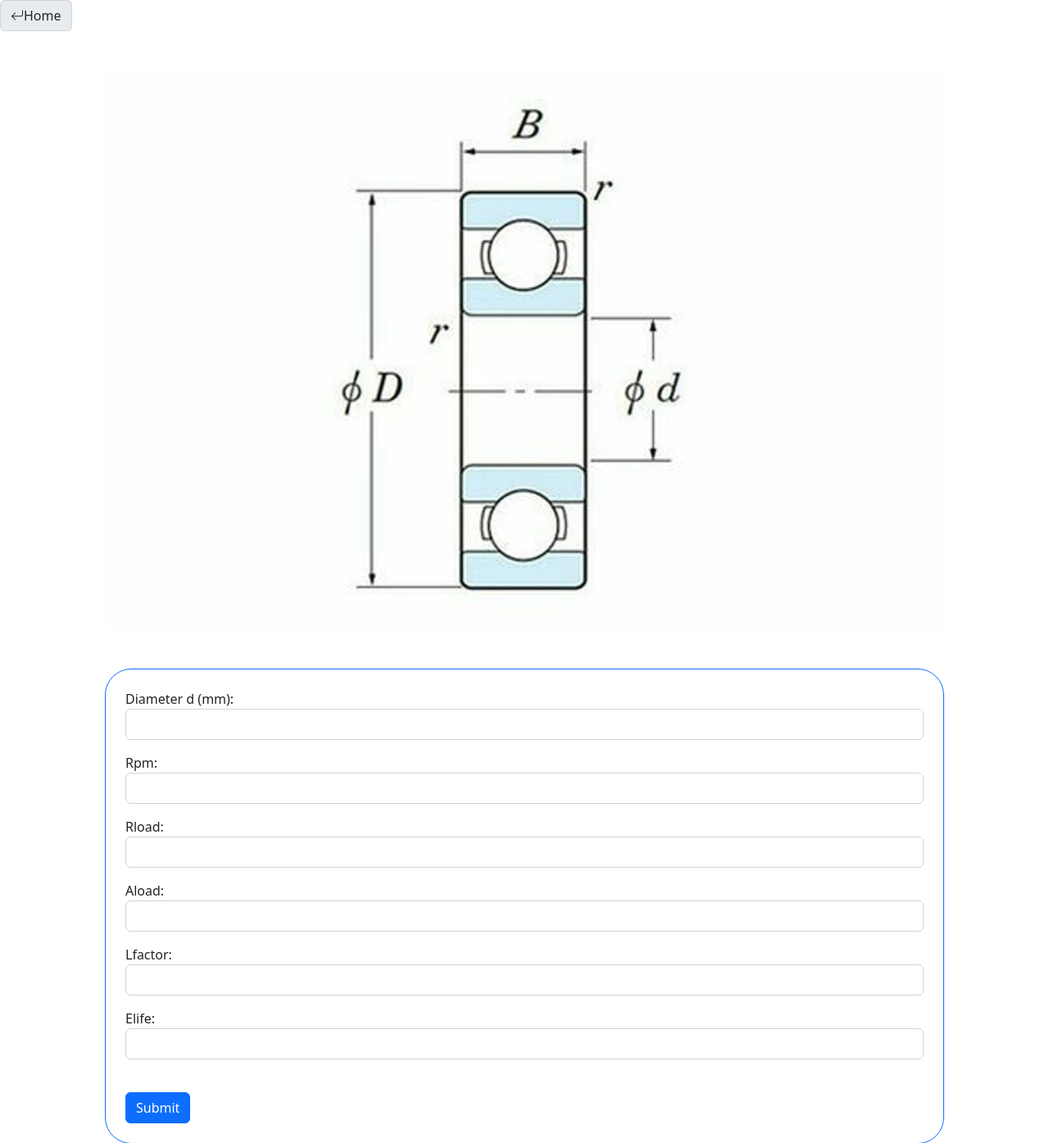
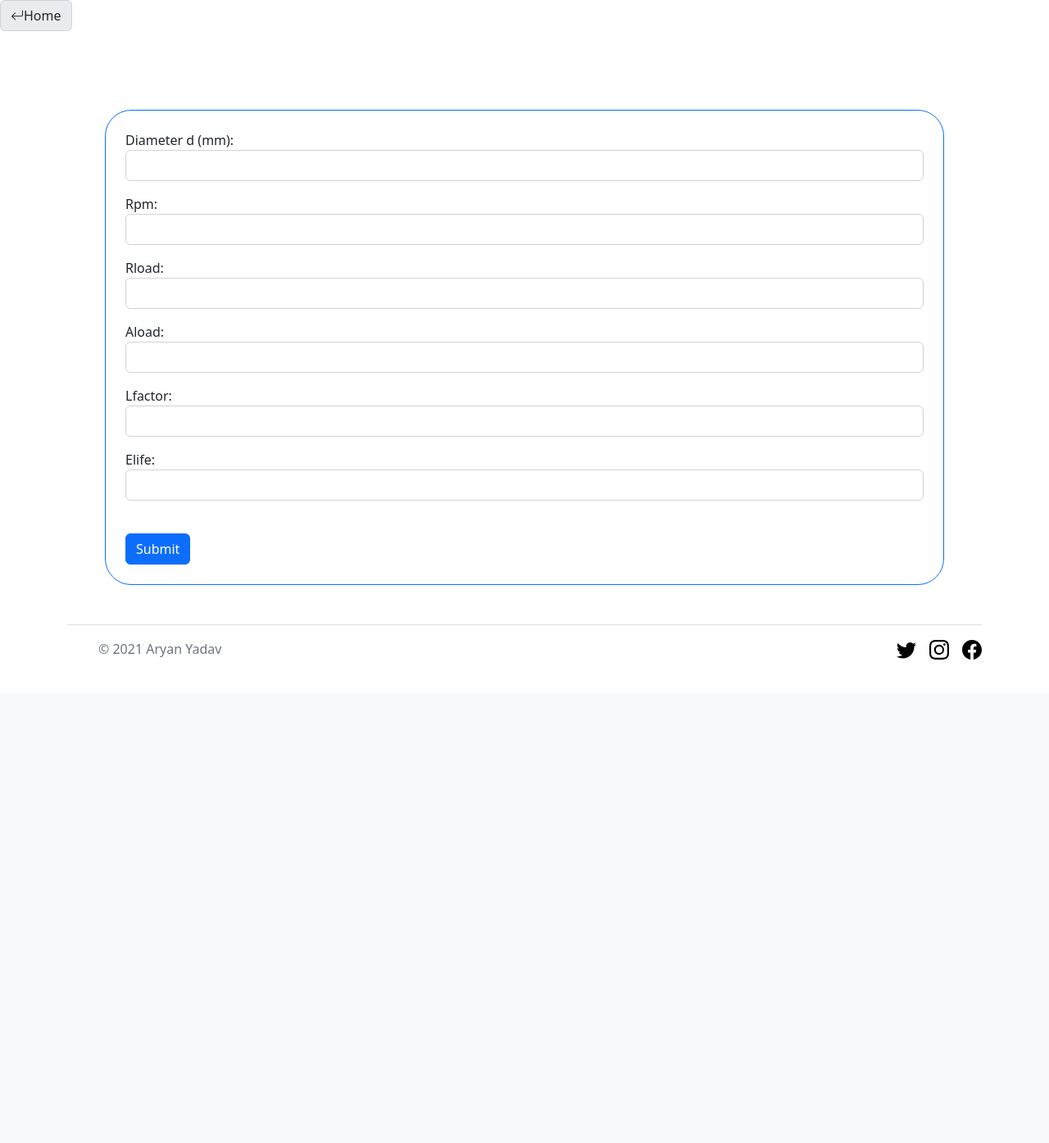
Before and after one commit to aryanyadav2002/course-project-dms, a Django app: page /dgbb in a window 1280 px wide. Shown: the part 56-1451 px from the top of the page at 82% size. After the commit the page ends 861 px from the top, so only its background shows below. Run offline with Django 4.2, Linux system fonts and the light colour scheme; data comes from the database, SQL or seed files in the repository.

Commit message:
Update dgbbip.html

```diff
--- a/templates/dgbbip.html
+++ b/templates/dgbbip.html
@@ -13,7 +13,7 @@
 
 <br>
   <div class="mbox" >
-    <img src="/static/bearing img.webp" class="img-fluid" alt="Bearing Image">
+    {% comment %}<img src="/static/bearing img.webp" class="img-fluid" alt="Bearing Image">{% endcomment %}
   </div>
   <br>
 <br>
```
